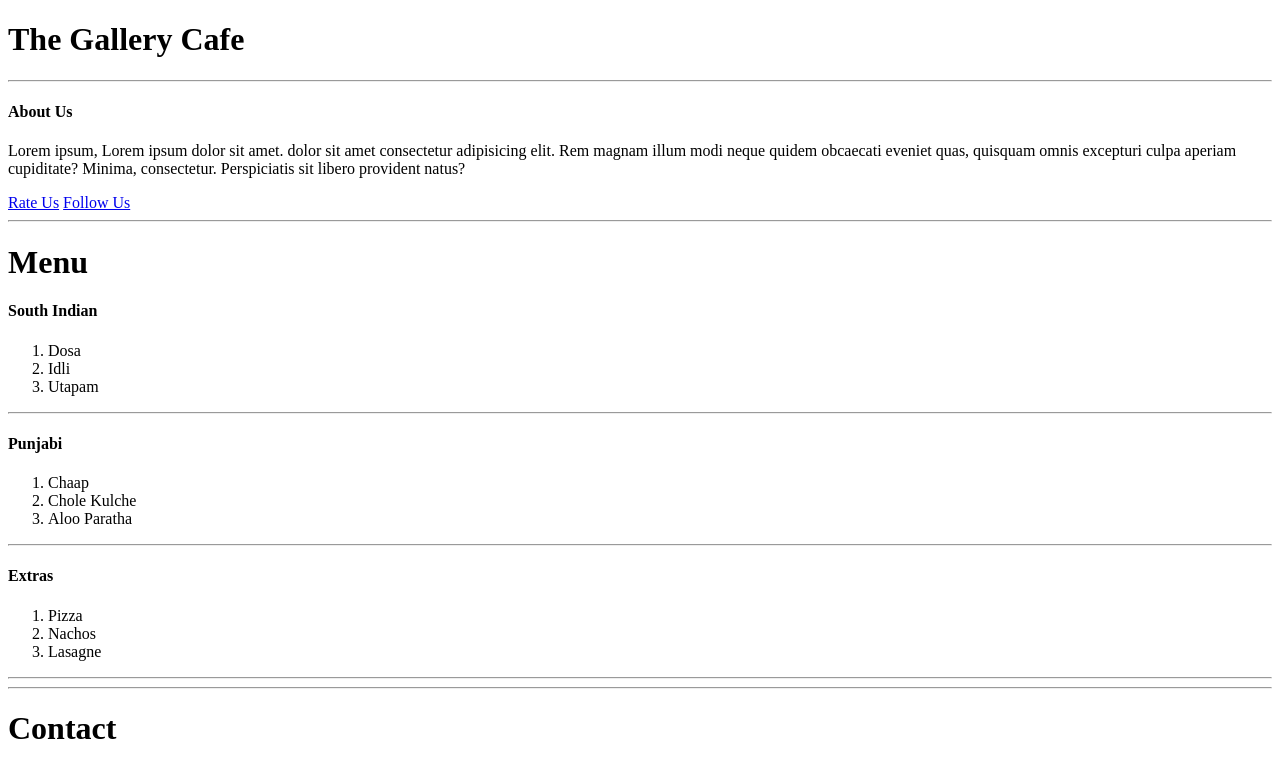
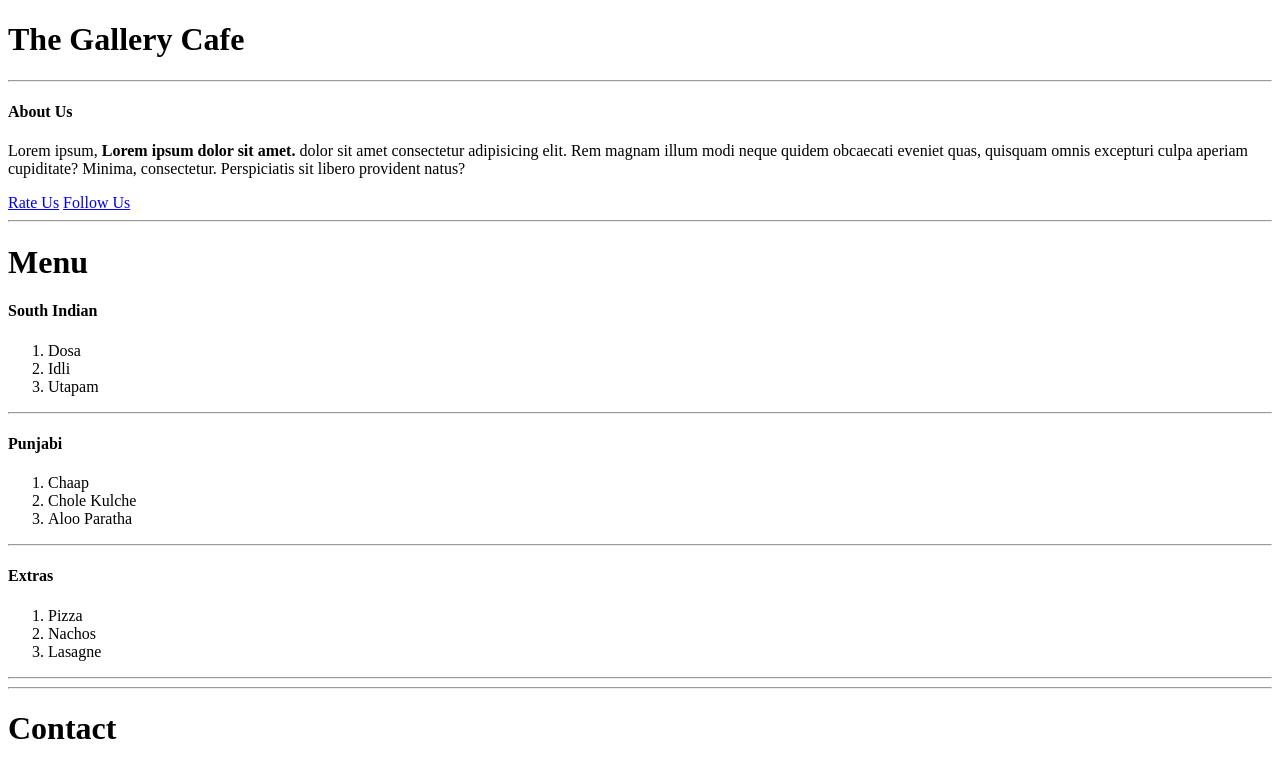
Before and after one commit to vineeth-2698/Html-Homework1, a plain HTML site: page index.html in a window 1280 px wide. Shown: the top 765 px of the page. Drawn offline with Linux system fonts and the light colour scheme.

Commit message:
file is updated

```diff
--- a/index.html
+++ b/index.html
@@ -9,7 +9,7 @@
     <h1>The Gallery Cafe</h1>
     <hr>
     <h4>About Us</h5>
-    <p>Lorem ipsum, Lorem ipsum dolor sit amet. dolor sit amet consectetur adipisicing elit. Rem magnam illum modi neque quidem obcaecati eveniet quas, quisquam omnis excepturi culpa aperiam cupiditate? Minima, consectetur. Perspiciatis sit libero provident natus?</p>
+    <p>Lorem ipsum, <Strong>Lorem ipsum dolor sit amet.</Strong> dolor sit amet consectetur adipisicing elit. Rem magnam illum modi neque quidem obcaecati eveniet quas, quisquam omnis excepturi culpa aperiam cupiditate? Minima, consectetur. Perspiciatis sit libero provident natus?</p>
     <a href="#">Rate Us</a>
     <a href="#">Follow Us</a>
     <hr>
```
